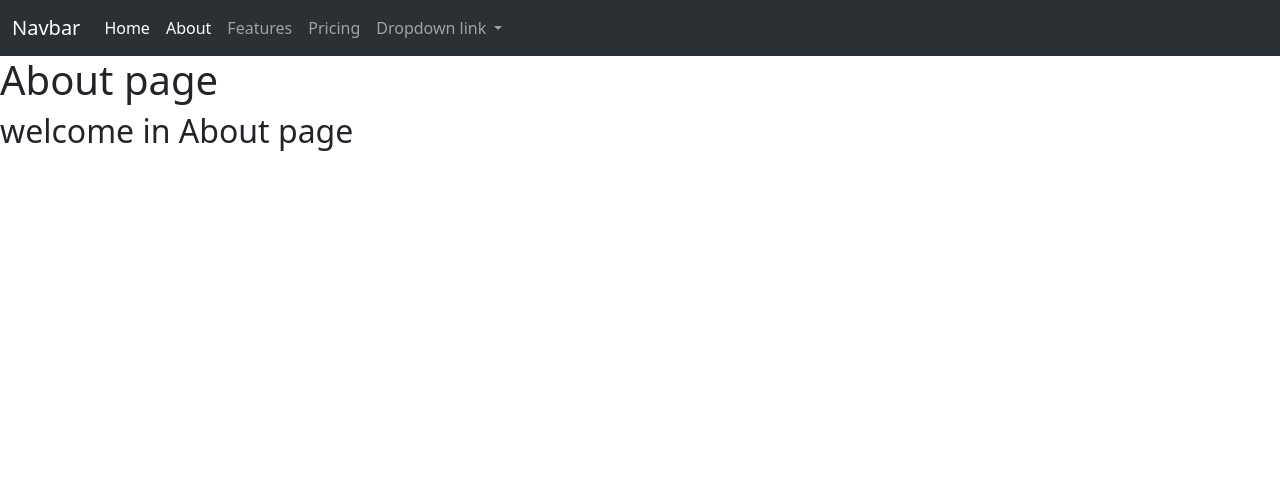
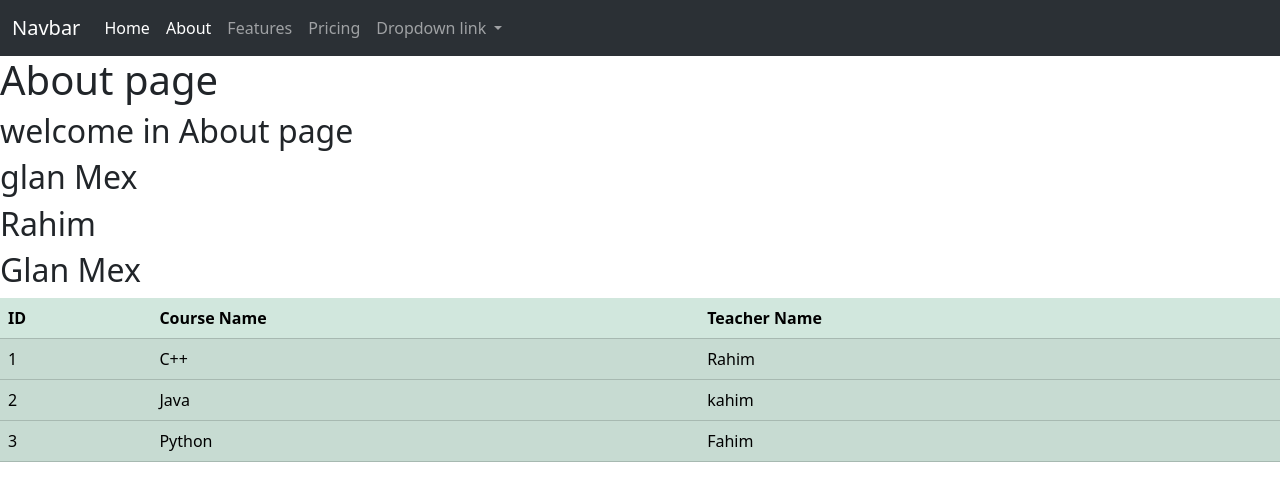
Before and after one commit to MAHRifat/Django_Course_Code, a Django app: page /first_app/about/ in a window 1280 px wide. Shown: the top 501 px of the page. Run offline with Django 4.2, Linux system fonts and the light colour scheme.

Commit message:
Custom Tag and Custom Template create

```diff
--- a/forth_project/forth_project/first_app/templates/first/about.html
+++ b/forth_project/forth_project/first_app/templates/first/about.html
@@ -1,7 +1,16 @@
 {% extends 'base.html' %}
-
+{% load first_tag %}
 {% block title %} About page {% endblock title %}
 
 {% block content %} About page{% endblock content %}
 
-{% block content2 %} {{block.super}} About page{% endblock content2 %}
+{% comment %} using custom tag {% endcomment %}
+
+{% block content2 %} {{block.super}} About page
+<h2> {{author}} </h2>
+<h2> {{author|change_name:'change'}} </h2>
+<h2> {{author|change_name:'title'}} </h2>
+
+
+{% show_courses %}
+{% endblock content2 %}
--- /dev/null
+++ b/forth_project/forth_project/first_app/templatetags/first_tag.py
@@ -0,0 +1,38 @@
+from django import template
+from django.template.loader import get_template
+
+register = template.Library()
+
+def my_template(value, arg):
+    if arg == 'change':
+        value = 'Rahim'
+        return value
+
+    if arg == 'title':
+        return value.title()
+
+def show_courses():
+    courses = [
+        {
+            'id': 1,
+            'course': 'C++',
+            'teacher': 'Rahim'
+        },
+        {
+            'id': 2,
+            'course': 'Java',
+            'teacher': 'kahim'
+        },
+        {
+            'id': 3,
+            'course': 'Python',
+            'teacher': 'Fahim'
+        }
+        ]
+
+    return {'courses' : courses}
+
+courses_template = get_template('first/courses.html')
+register.inclusion_tag(courses_template)(show_courses)
+
+register.filter('change_name',my_template)
--- a/forth_project/forth_project/first_app/views.py
+++ b/forth_project/forth_project/first_app/views.py
@@ -22,4 +22,4 @@ def home(request):
     ] })
 
 def about(request):
-    return render(request, './first/about.html')
+    return render(request, './first/about.html', {'author' : 'glan Mex'})
```
Also changed, not shown: forth_project/forth_project/first_app/templates/first/courses.html (added, +21 -0 lines), forth_project/forth_project/first_app/templatetags/__init__.py (added).
